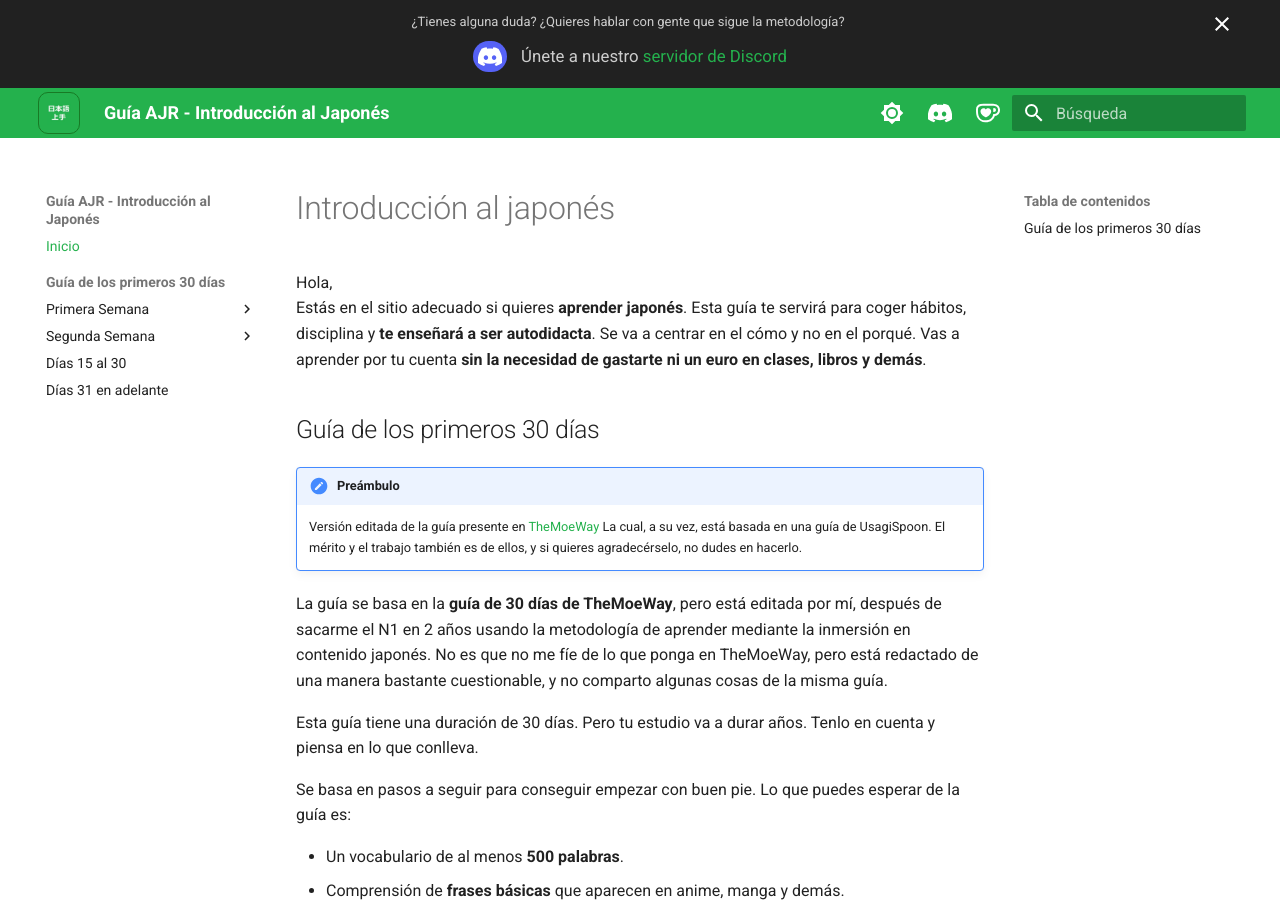
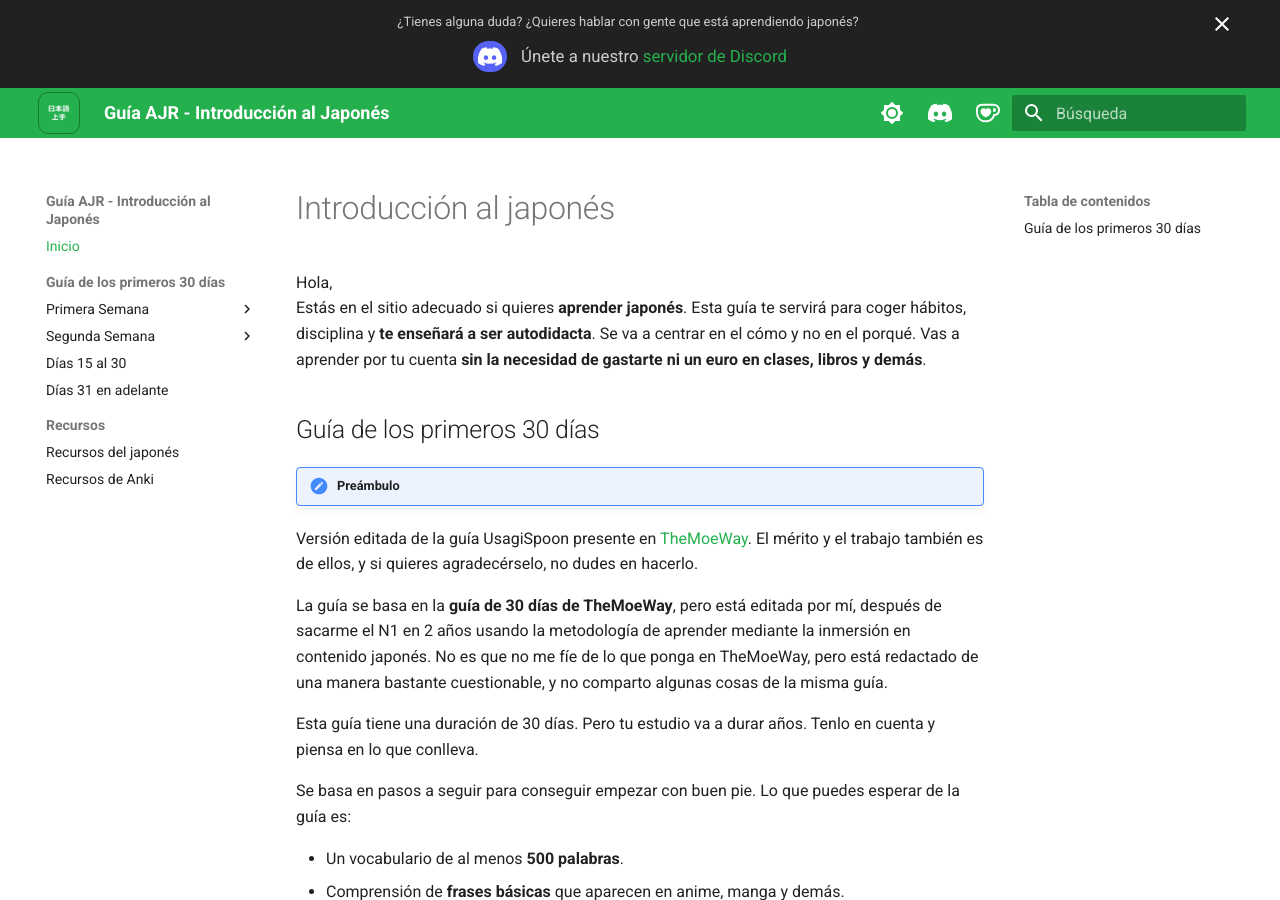
Before and after one commit to alexay7/guiamanabe, an MkDocs documentation site: the page built from docs/index.md, in a window 1280 px wide and 900 px high. Built offline with MkDocs 1.6.1 and Material for MkDocs 9.7.7, drawn with Linux system fonts in a browser that asks for light colours.

Commit message:
Added resources

```diff
--- a/docs/index.md
+++ b/docs/index.md
@@ -5,8 +5,7 @@ Estás en el sitio adecuado si quieres **aprender japonés**. Esta guía te serv
 
 ##Guía de los primeros 30 días
 !!! note "Preámbulo"
-    Versión editada de la guía presente en [TheMoeWay](https://learnjapanese.moe/routine/)
-    La cual, a su vez, está basada en una guía de UsagiSpoon. El mérito y el trabajo también es de ellos, y si quieres agradecérselo, no dudes en hacerlo.
+Versión editada de la guía UsagiSpoon presente en [TheMoeWay](https://learnjapanese.moe/routine/). El mérito y el trabajo también es de ellos, y si quieres agradecérselo, no dudes en hacerlo.
 
 La guía se basa en la **guía de 30 días de TheMoeWay**, pero está editada por mí, después de sacarme el N1 en 2 años usando la metodología de aprender mediante la inmersión en contenido japonés. No es que no me fíe de lo que ponga en TheMoeWay, pero está redactado de una manera bastante cuestionable, y no comparto algunas cosas de la misma guía.
 
@@ -21,17 +20,17 @@ Esta guía tiene una duración de 30 días. Pero tu estudio va a durar años. Te
 
 Se basa en pasos a seguir para conseguir empezar con buen pie. Lo que puedes esperar de la guía es:
 
-* Un vocabulario de al menos **500 palabras**.
-* Comprensión de **frases básicas** que aparecen en anime, manga y demás.
-* Capacidad para leer **hiragana, katakana y algunos kanji comunes**.
-* Una buena **base para seguir aprendiendo** japonés por tu cuenta.
+- Un vocabulario de al menos **500 palabras**.
+- Comprensión de **frases básicas** que aparecen en anime, manga y demás.
+- Capacidad para leer **hiragana, katakana y algunos kanji comunes**.
+- Una buena **base para seguir aprendiendo** japonés por tu cuenta.
 
 Lo único que se espera de ti:
 
-* **Motivación** para aprender.
-* **Disciplina**.
-* Por lo menos **2 horas de tu tiempo libre** al día para el japonés. De dedicación plena, estando concentrado. No hay límite superior de horas. Cuanto más, mejor.
-* Un ordenador o un portátil. En móvil y tablets también se puede, pero vas a necesitar un ordenador al principio para configurar bastantes cosas.
+- **Motivación** para aprender.
+- **Disciplina**.
+- Por lo menos **2 horas de tu tiempo libre** al día para el japonés. De dedicación plena, estando concentrado. No hay límite superior de horas. Cuanto más, mejor.
+- Un ordenador o un portátil. En móvil y tablets también se puede, pero vas a necesitar un ordenador al principio para configurar bastantes cosas.
 
 Sin más preámbulo, al turrón.
 
--- a/mkdocs.yml
+++ b/mkdocs.yml
@@ -40,24 +40,27 @@ markdown_extensions:
 nav:
   - Inicio: index.md
   - Guía de los primeros 30 días:
-    - Primera Semana:
-      - Día 1: days/day1.md
-      - Día 2: days/day2.md
-      - Día 3: days/day3.md
-      - Día 4: days/day4.md
-      - Día 5: days/day5.md
-      - Día 6: days/day6.md
-      - Día 7: days/day7.md
-    - Segunda Semana:
-      - Día 8: days/day8.md
-      - Día 9: days/day9.md
-      - Día 10: days/day10.md
-      - Día 11: days/day11.md
-      - Día 12: days/day12.md
-      - Día 13: days/day13.md
-      - Día 14: days/day14.md
-    - Días 15 al 30: days/day15.md
-    - Días 31 en adelante: days/future.md
+      - Primera Semana:
+          - Día 1: days/day1.md
+          - Día 2: days/day2.md
+          - Día 3: days/day3.md
+          - Día 4: days/day4.md
+          - Día 5: days/day5.md
+          - Día 6: days/day6.md
+          - Día 7: days/day7.md
+      - Segunda Semana:
+          - Día 8: days/day8.md
+          - Día 9: days/day9.md
+          - Día 10: days/day10.md
+          - Día 11: days/day11.md
+          - Día 12: days/day12.md
+          - Día 13: days/day13.md
+          - Día 14: days/day14.md
+      - Días 15 al 30: days/day15.md
+      - Días 31 en adelante: days/future.md
+  - Recursos:
+      - Recursos del japonés: recursos/japanese.md
+      - Recursos de Anki: recursos/anki.md
 extra_css:
   - stylesheets/extra.css
 extra:
--- a/overrides/main.html
+++ b/overrides/main.html
@@ -3,7 +3,8 @@
 {% block announce %}
 <!-- Add announcement here, including arbitrary HTML -->
 <div style="display: flex;flex-direction: column; align-items: center;gap: 4px;color: #CCC;">
-    <p style="font-size: small;margin: 0;">¿Tienes alguna duda? ¿Quieres hablar con gente que sigue la metodología?</p>
+    <p style="font-size: small;margin: 0;">¿Tienes alguna duda? ¿Quieres hablar con gente que está aprendiendo japonés?
+    </p>
     <div style="display: flex;align-items: center;font-size: larger;justify-content: center;gap: 10px;">
         <a href="https://discord.gg/y8P7mpDTcB" target="_blank" rel="noreferrer" class="md-header__button md-icon"
             style="color: white; background-color: #5662F6;padding: 5px; border-radius: 9999px;">
```
Also changed, not shown: docs/recursos/anki.md (added, +65 -0 lines), docs/recursos/japanese.md (added, +69 -0 lines).
